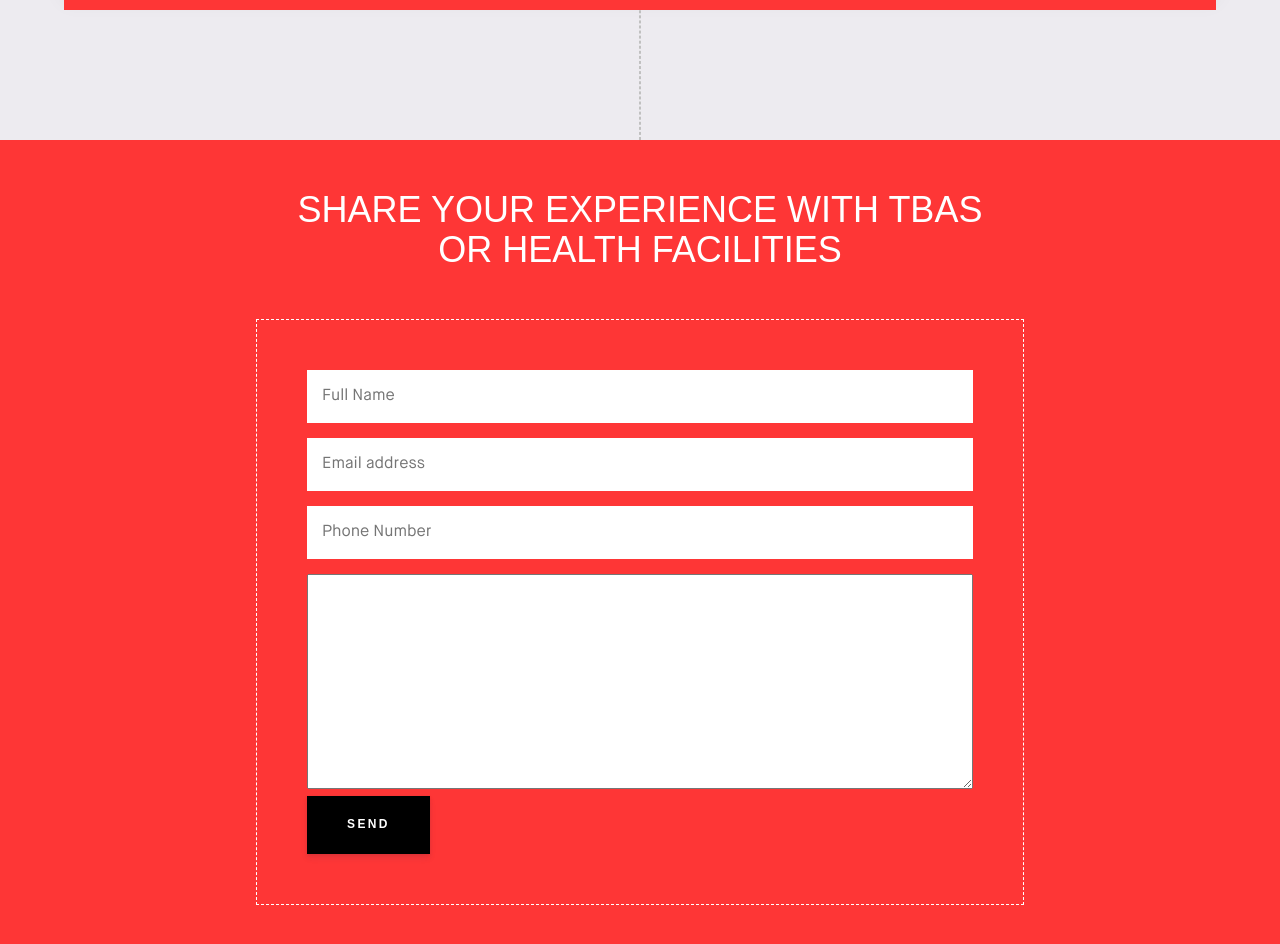
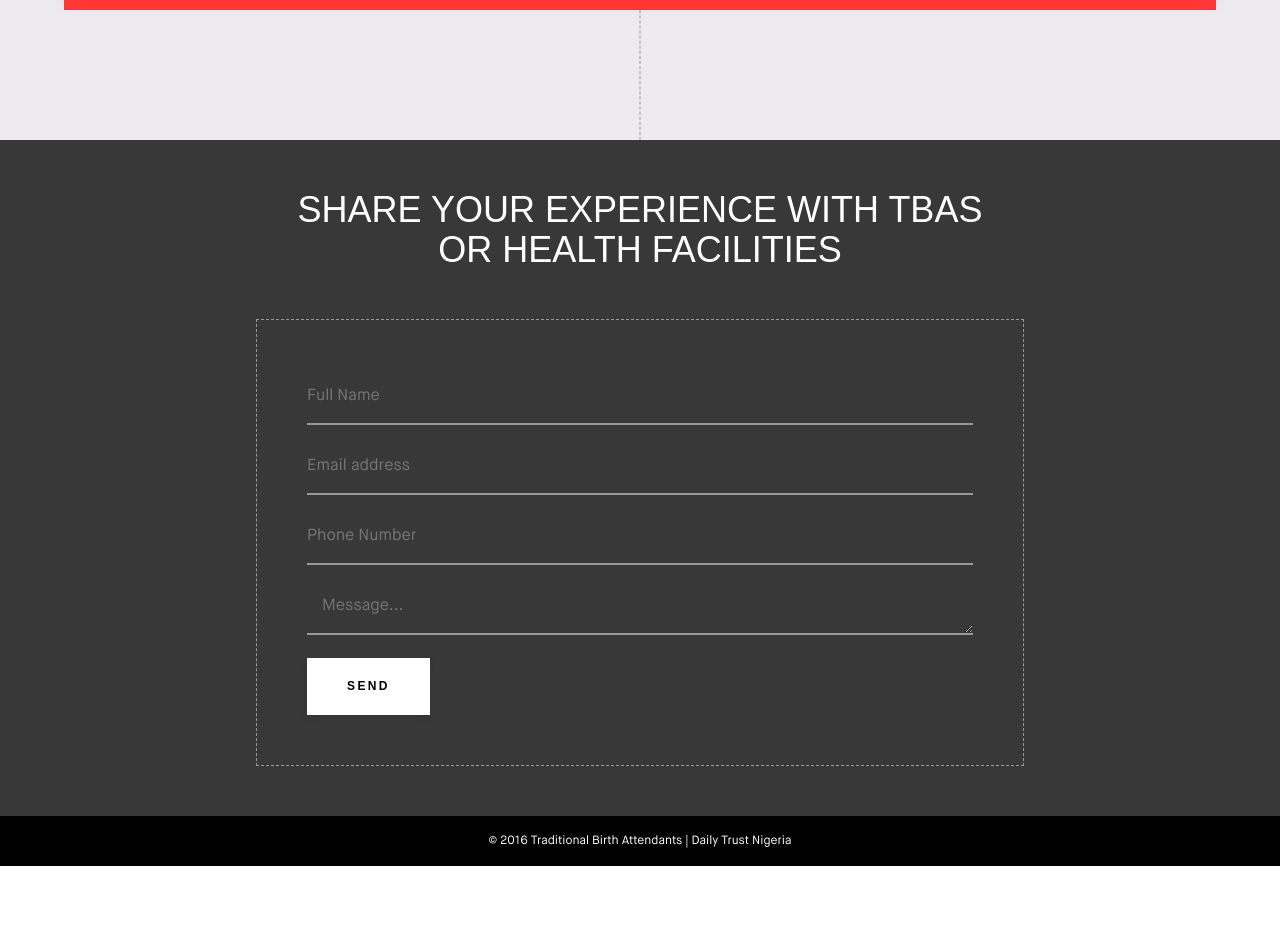
Before and after one commit to Code4Nigeria/tba, a website: page index.html in a window 1280 px wide. Shown: the part 6600-7544 px from the top of the page. After the commit the page ends 7466 px from the top, so only its background shows below. Drawn offline with Linux system fonts and the light colour scheme; a web font is replaced by a local one.

Commit message:
Redesigned the "Tell your story section"

```diff
--- a/css/style.less
+++ b/css/style.less
@@ -424,28 +424,63 @@ ul {
     }
 }
 .contact {
-    background: @brand-red;
+    background: #383838;
     padding: 50px 0;
     h1 {
         text-align: center;
         color: white;
         text-transform: uppercase;
+        @media @mobile {
+            font-size: 1.2em;
+            line-height: 1.3em;
+        }
+        br {
+            @media @mobile {
+                display: none;
+            }
+        }
     }
+
     form {
         width: 60%;
         max-width: 800px;
-        border: 1px dashed white;
+        border: 1px dashed #999999;
         padding: 50px;
         margin: 50px auto;
+        margin-bottom: 0;
+        @media @mobile {
+            width: 90%;
+            padding: 20px;
+        }
         input {
             border: 0;
             width: 100%;
-            padding: 15px;
+            padding: 15px 0;
             margin-bottom: 15px;
+            background: none;
+            border-bottom: 2px solid #999999;
+            outline: none;
+            color: white;
         }
         textarea {
             width: 100%;
             padding: 15px;
+            margin-bottom: 15px;
+            border: 0;
+            border-bottom: 2px solid #999999;
+            background: none;
+            border-top: 0;
+            color: white;
+            outline: none;
         }
     }
 }
+.footer {
+    width: 100%;
+    height: 50px;
+    background: @brand-black;
+    line-height: 50px;
+    font-size: 12px;
+    text-align: center;
+    color: white;
+}
--- a/index.html
+++ b/index.html
@@ -219,12 +219,13 @@
                 <input type="text" name="" placeholder="Full Name">
                 <input type="email" name="" placeholder="Email address">
                 <input type="phone" name="" placeholder="Phone Number">
-                <textarea rows="8">
-
-                </textarea>
-                <button class="btn btn-black">Send</button>
+                <textarea rows="1" cols="10" placeholder="Message..."></textarea>
+                <button class="btn btn-red">Send</button>
             </form>
         </div>
+        <footer class="footer">
+            &copy 2016 Traditional Birth Attendants | Daily Trust Nigeria
+        </footer>
     </section>
 </body>
 <!-- <script src="js/vendor/jquery.js"></script> -->
```
Also changed, not shown: css/style.css, img/tba.jpg (added), 1 other file.
